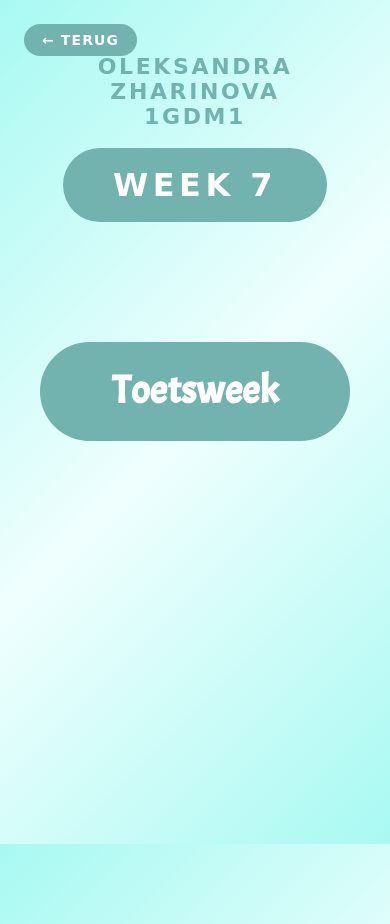
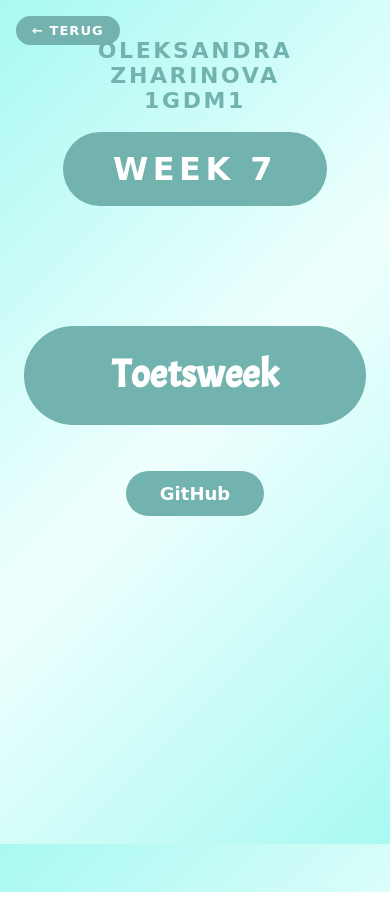
Before and after one commit to OleksandraZharinova/Projectdocumentatie_ZharinovaO, a website: page week7.html in a window 390 px wide. After the commit the page ends 892 px from the top, so only its background shows below. Drawn offline with Linux system fonts and the light colour scheme; a web font is replaced by a local one.

Commit message:
week7.html

```diff
--- a/week7.html
+++ b/week7.html
@@ -111,6 +111,51 @@
       font-family: "Acme", sans-serif;
       margin-top: 100px;
     }
+
+    /* ===== GITHUB KNOP ===== */
+    .github-bottom {
+      margin-top: 20px;      /* ✅ zoals gevraagd */
+      padding-bottom: 40px;
+      display: flex;
+      justify-content: center;
+    }
+
+    .side-btn {
+      background-color: #72b3af;
+      color: white;
+      text-decoration: none;
+      font-size: 18px;
+      padding: 12px 34px;
+      border-radius: 30px;
+      font-weight: 600;
+      transition: transform 0.15s ease, background-color 0.2s ease;
+      display: inline-block;
+      text-align: center;
+    }
+
+    .side-btn:hover {
+      background-color: #6aa8a4;
+      transform: scale(1.06);
+    }
+
+    .button-animate {
+      animation: clickBounce 0.15s ease;
+    }
+
+    /* Kleine responsive tweak */
+    @media (max-width: 768px) {
+      body { padding: 24px; }
+      .back-btn {
+        top: 16px;
+        left: 16px;
+        font-size: 13px;
+        padding: 7px 16px;
+      }
+      .github-bottom {
+        margin-top: 16px;
+        padding-bottom: 28px;
+      }
+    }
   </style>
 </head>
 
@@ -130,6 +175,19 @@
     </p>
   </div>
 
+  <!-- GITHUB KNOP -->
+  <div class="github-bottom">
+    <a
+      href="https://github.com/OleksandraZharinova/Projectdocumentatie_ZharinovaO.git"
+      class="side-btn"
+      target="_blank"
+      rel="noopener noreferrer"
+      id="githubBtn"
+    >
+      GitHub
+    </a>
+  </div>
+
   <script>
     const backBtn = document.getElementById("backBtn");
     backBtn.addEventListener("click", () => {
@@ -137,20 +195,12 @@
       setTimeout(() => backBtn.classList.remove("animate"), 200);
     });
 
-    const img = document.getElementById("weekImg");
-
-    if (img) {
-      img.addEventListener("click", () => {
-        const wasEnlarged = img.classList.contains("enlarged");
-        img.classList.toggle("enlarged");
-
-        if (!wasEnlarged) {
-          img.scrollIntoView({ behavior: "smooth", block: "center" });
-        } else {
-          window.scrollTo({ top: 0, behavior: "smooth" });
-        }
-      });
-    }
+    // GitHub knop animatie
+    const githubBtn = document.getElementById("githubBtn");
+    githubBtn.addEventListener("click", () => {
+      githubBtn.classList.add("button-animate");
+      setTimeout(() => githubBtn.classList.remove("button-animate"), 150);
+    });
   </script>
 
 </body>
```
